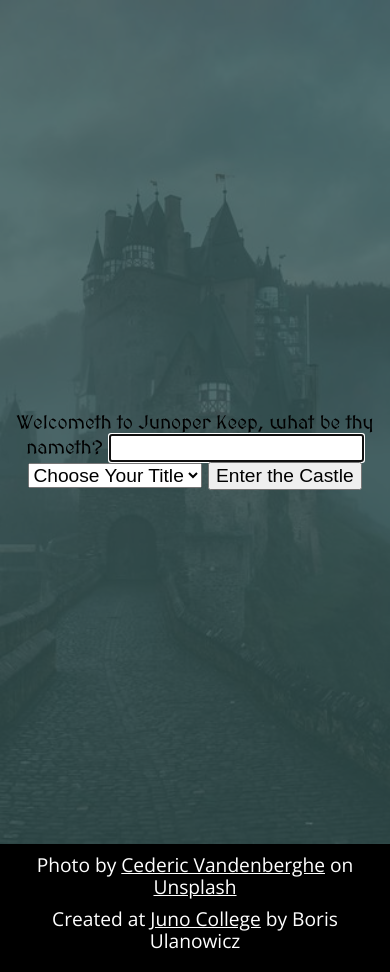
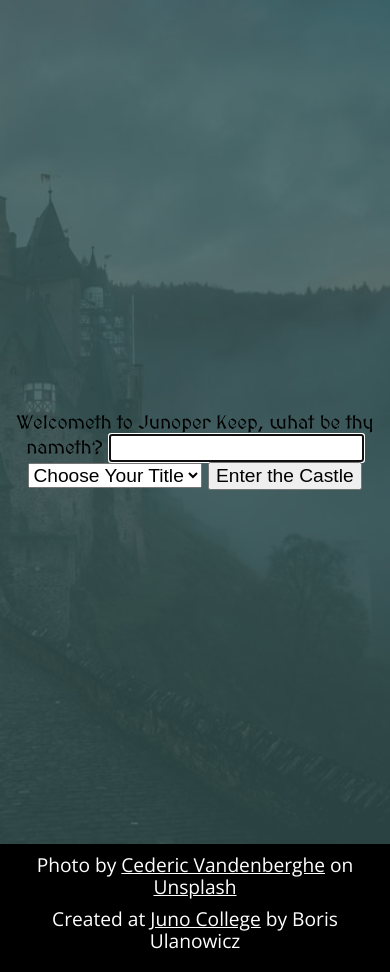
Before and after one commit to ulanob/boris-ulanowicz-project-three, a plain HTML site: page index.html in a window 390 px wide. Drawn offline with nearby package versions, Linux system fonts and the light colour scheme; files that its build step writes are made by us from their sources.

Commit message:
playing with background image position

```diff
--- a/styles/sass/_body-footer.scss
+++ b/styles/sass/_body-footer.scss
@@ -91,3 +91,9 @@ footer {
     }
   }
 }
+
+@media(max-width: 480px) {
+  .backgroundImg {
+    background-position: 70%;
+  }
+}
```
